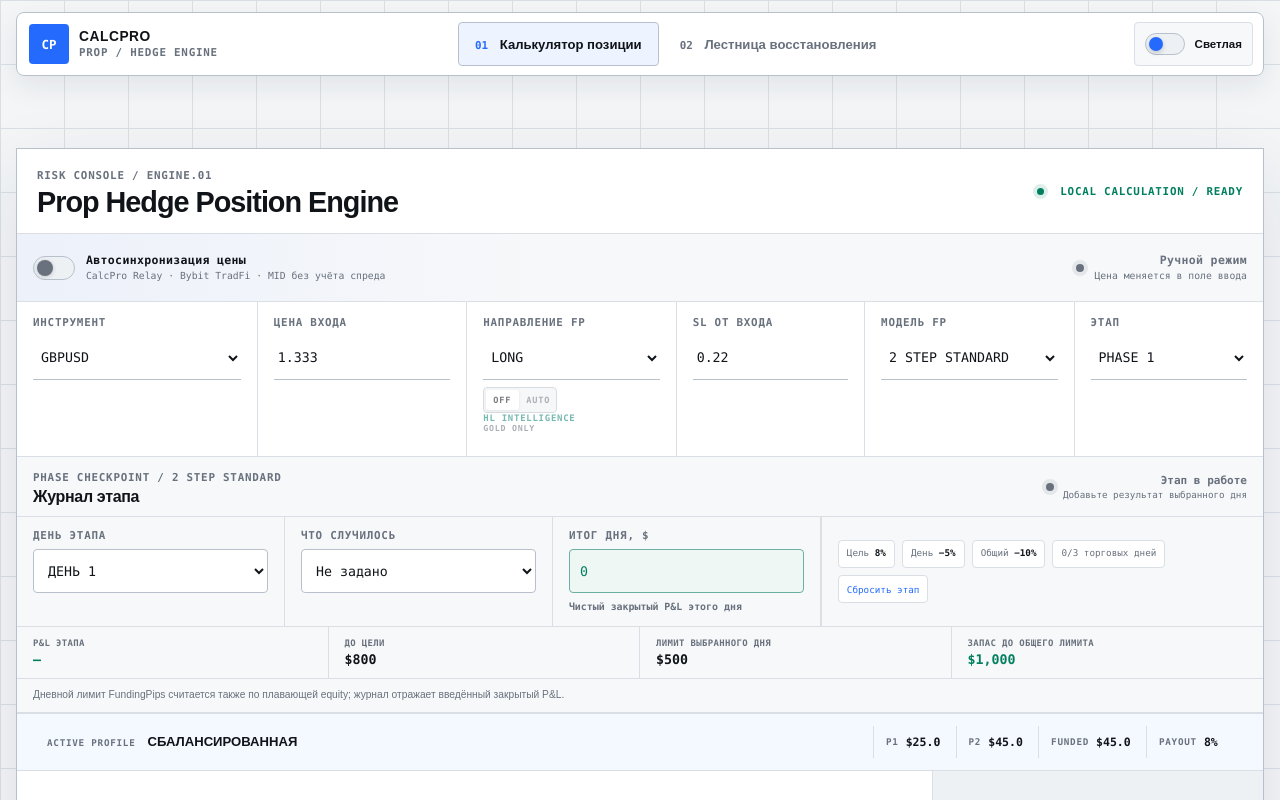
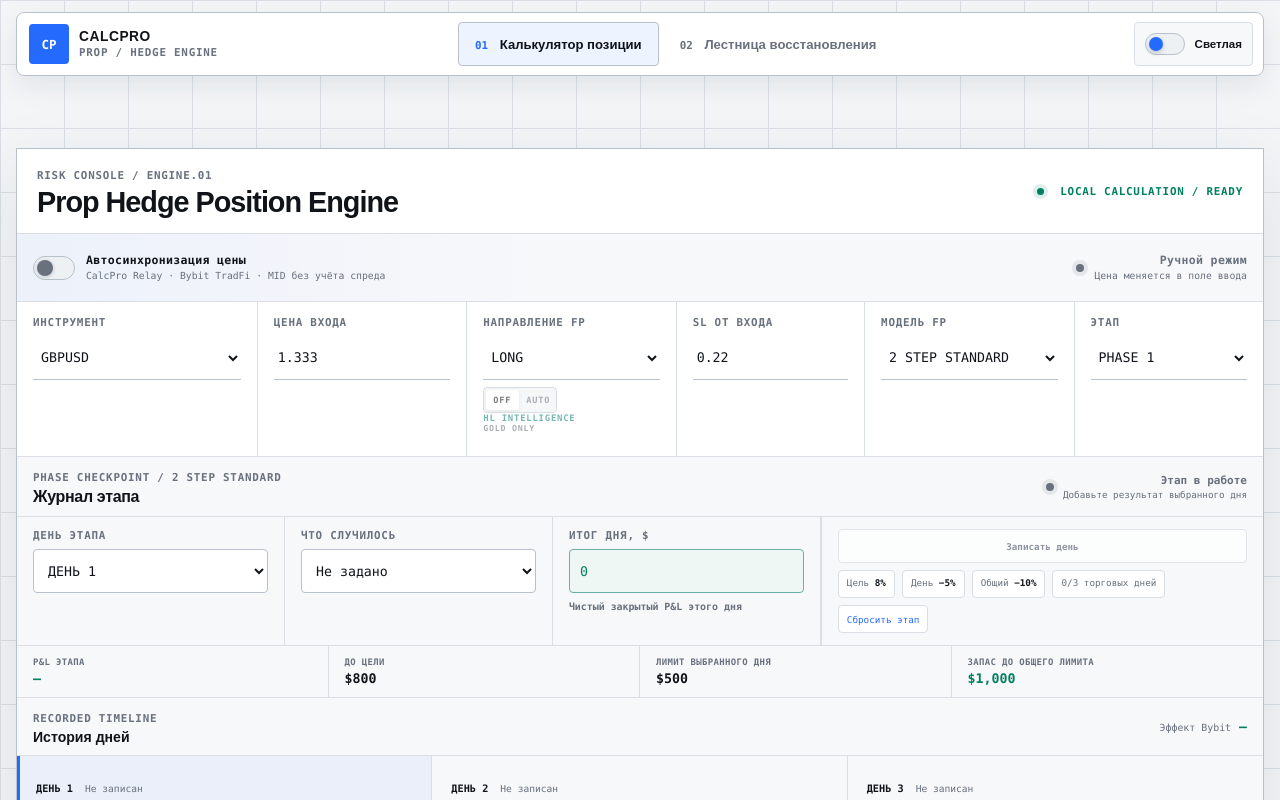
Before and after one commit to jack420xeppep-a11y/FundingPips-calc, a React (Vite) app: page / in a window 1280 px wide. Shown: the top 800 px of the page. Built offline with nearby package versions, Linux system fonts and the light colour scheme.

Commit message:
feat(ui): record phase days with Bybit history

```diff
--- a/src/App.jsx
+++ b/src/App.jsx
@@ -192,7 +192,8 @@ export default function App() {
     ledger: phaseLedger,
     profitSplit: positionValues.profitSplit,
     fundedPayout: positionValues.fundedPayout,
-  }), [phaseDay, phaseLedger, positionValues]);
+    bybitStake: position.status === 'ready' ? position.stake : 0,
+  }), [phaseDay, phaseLedger, position, positionValues]);
   const scenarios = useMemo(() => calculateScenarios(positionValues), [positionValues]);
   const breakEven = useMemo(() => calculateBreakEven(positionValues), [positionValues]);
   const strategyPresets = useMemo(
@@ -358,13 +359,18 @@ export default function App() {
     });
   };
 
-  const updateCheckpointEntry = (entry) => {
+  const recordCheckpointDay = (entry) => {
+    if (!['sl', 'tp'].includes(entry.outcome) || !(Number(entry.amount) > 0)) return;
     setPhaseLedger((current) => updatePhaseLedger(
       current,
       positionValues.stage,
       phaseDay,
-      entry,
+      {
+        ...entry,
+        bybitStake: position.status === 'ready' ? position.stake : 0,
+      },
     ));
+    setPhaseDay((current) => Math.min(3, current + 1));
   };
 
   const resetCheckpointStage = () => {
@@ -482,7 +488,7 @@ export default function App() {
                 checkpoint={phaseCheckpoint}
                 selectedDay={phaseDay}
                 onDayChange={setPhaseDay}
-                onEntryChange={updateCheckpointEntry}
+                onRecord={recordCheckpointDay}
                 onReset={resetCheckpointStage}
               />
               <ActiveStrategyBar profile={activeStrategy} />
--- a/src/components/PhaseCheckpoint.jsx
+++ b/src/components/PhaseCheckpoint.jsx
@@ -1,7 +1,8 @@
-import React from 'react';
+import React, { useEffect, useState } from 'react';
 
 import { formatMoney, formatSignedMoney } from '../format.js';
 import Field from './Field.jsx';
+import PhaseHistory from './PhaseHistory.jsx';
 
 const statusCopy = {
   tracking: ['Этап в работе', 'Добавьте результат выбранного дня'],
@@ -14,10 +15,21 @@ export default function PhaseCheckpoint({
   checkpoint,
   selectedDay,
   onDayChange,
-  onEntryChange,
+  onRecord,
   onReset,
 }) {
   const entry = checkpoint.selectedEntry;
+  const [draft, setDraft] = useState(() => ({
+    outcome: entry.outcome,
+    amount: entry.amount,
+  }));
+  useEffect(() => {
+    setDraft({ outcome: entry.outcome, amount: entry.amount });
+  }, [checkpoint.stage, entry.amount, entry.outcome, selectedDay]);
+  const canRecord = ['sl', 'tp'].includes(draft.outcome) && Number(draft.amount) > 0;
+  const selectedDayRecorded = checkpoint.recordedDays.some(
+    (record) => record.day === Number(selectedDay),
+  );
   const [statusTitle, statusDetail] = statusCopy[checkpoint.status] ?? statusCopy.tracking;
   const dayRequirement = checkpoint.requiredTradingDays > 0
     ? `${checkpoint.tradingDays}/${checkpoint.requiredTradingDays} торговых дней`
@@ -54,8 +66,8 @@ export default function PhaseCheckpoint({
           <Field
             id="phaseOutcome"
             label="Что случилось"
-            value={entry.outcome}
-            onChange={(_field, value) => onEntryChange({ ...entry, outcome: value })}
+            value={draft.outcome}
+            onChange={(_field, value) => setDraft((current) => ({ ...current, outcome: value }))}
             options={[
               { value: 'none', label: 'Не задано' },
               { value: 'sl', label: 'SL / убыток' },
@@ -65,16 +77,24 @@ export default function PhaseCheckpoint({
           <Field
             id="phaseAmount"
             label="Итог дня, $"
-            value={entry.amount}
-            onChange={(_field, value) => onEntryChange({ ...entry, amount: value })}
+            value={draft.amount}
+            onChange={(_field, value) => setDraft((current) => ({ ...current, amount: value }))}
             step="1"
             min="0"
-            readOnly={entry.outcome === 'none'}
+            readOnly={draft.outcome === 'none'}
             hint="Чистый закрытый P&L этого дня"
           />
         </div>
 
         <div className="phase-checkpoint__rules" aria-label="Правила выбранного этапа">
+          <button
+            className="phase-checkpoint__record"
+            type="button"
+            disabled={!canRecord}
+            onClick={() => onRecord(draft)}
+          >
+            {selectedDayRecorded ? 'Обновить день' : 'Записать день'}
+          </button>
           <span>Цель <b>{checkpoint.targetPct}%</b></span>
           <span>День <b>−{checkpoint.dailyLossPct}%</b></span>
           <span>Общий <b>−{checkpoint.maxLossPct}%</b></span>
@@ -106,6 +126,12 @@ export default function PhaseCheckpoint({
         </div>
       </dl>
 
+      <PhaseHistory
+        checkpoint={checkpoint}
+        selectedDay={selectedDay}
+        onDayChange={onDayChange}
+      />
+
       {checkpoint.concentrationTriggered ? (
         <p className="phase-checkpoint__warning">
           Идея превысила 60% цели ({formatMoney(checkpoint.concentrationThreshold)}):
--- /dev/null
+++ b/src/components/PhaseHistory.jsx
@@ -0,0 +1,60 @@
+import React, { useMemo } from 'react';
+
+import { formatSignedMoney } from '../format.js';
+
+export default function PhaseHistory({ checkpoint, selectedDay, onDayChange }) {
+  const recordedByDay = useMemo(() => new Map(
+    checkpoint.recordedDays.map((record) => [record.day, record]),
+  ), [checkpoint.recordedDays]);
+
+  return (
+    <section className="phase-history" aria-labelledby="phase-history-title">
+      <header className="phase-history__head">
+        <div>
+          <span className="section-code">Recorded timeline</span>
+          <h3 id="phase-history-title">История дней</h3>
+        </div>
+        <span>
+          Эффект Bybit <b className={checkpoint.bybitPnl >= 0 ? 'positive' : 'negative'}>
+            {formatSignedMoney(checkpoint.bybitPnl)}
+          </b>
+        </span>
+      </header>
+      <div className="phase-history__list" role="list">
+        {[1, 2, 3].map((day) => {
+          const record = recordedByDay.get(day);
+          return (
+            <div key={day} role="listitem">
+              <button
+                type="button"
+                className={selectedDay === day ? 'is-selected' : ''}
+                aria-pressed={selectedDay === day}
+                onClick={() => onDayChange(day)}
+              >
+                <span className="phase-history__day">День {day}</span>
+                {record ? (
+                  <>
+                    <span>
+                      <small>FundingPips {record.outcome.toUpperCase()}</small>
+                      <b className={record.fpPnl >= 0 ? 'positive' : 'negative'}>
+                        {formatSignedMoney(record.fpPnl)}
+                      </b>
+                    </span>
+                    <span>
+                      <small>Bybit {record.bybitOutcome.toUpperCase()}</small>
+                      <b className={record.bybitPnl >= 0 ? 'positive' : 'negative'}>
+                        {formatSignedMoney(record.bybitPnl)}
+                      </b>
+                    </span>
+                  </>
+                ) : (
+                  <span className="phase-history__empty">Не записан</span>
+                )}
+              </button>
+            </div>
+          );
+        })}
+      </div>
+    </section>
+  );
+}
--- a/src/domain/propRules.js
+++ b/src/domain/propRules.js
@@ -32,7 +32,7 @@ export const PROFIT_SPLIT_OPTIONS = Object.freeze({
 
 const STAGES = Object.freeze(['p1', 'p2', 'funded']);
 const DAY_COUNT = 3;
-const EMPTY_DAY = Object.freeze({ outcome: 'none', amount: 0 });
+const EMPTY_DAY = Object.freeze({ outcome: 'none', amount: 0, bybitStake: null });
 
 const round = (value, decimals = 2) => {
   const factor = 10 ** decimals;
@@ -44,7 +44,12 @@ const modelRules = (model) => MODEL_RULES[model] ?? MODEL_RULES.standard;
 const normalizeDay = (entry) => {
   const outcome = ['sl', 'tp'].includes(entry?.outcome) ? entry.outcome : 'none';
   const amount = Math.max(0, Number(entry?.amount) || 0);
-  return { outcome, amount: round(amount) };
+  const rawBybitStake = Number(entry?.bybitStake);
+  const bybitStake = entry?.bybitStake !== null && entry?.bybitStake !== undefined &&
+    Number.isFinite(rawBybitStake)
+    ? round(Math.max(0, rawBybitStake))
+    : null;
+  return { outcome, amount: round(amount), bybitStake };
 };
 
 export function getPropModelPreset(accountModel = 'standard') {
@@ -143,6 +148,7 @@ export function calculatePhaseCheckpoint({
   ledger = createEmptyPhaseLedger(),
   profitSplit,
   fundedPayout = 8,
+  bybitStake = 0,
 } = {}) {
   const rules = getPropRules({
     accountModel,
@@ -181,6 +187,21 @@ export function calculatePhaseCheckpoint({
   const concentrationTriggered = rules.concentrationThreshold !== null && included.some((entry) => (
     entry.outcome === 'tp' && entry.amount > rules.concentrationThreshold
   ));
+  const mirroredStake = Math.max(0, Number(bybitStake) || 0);
+  const recordedDays = entries.flatMap((entry, index) => {
+    if (entry.outcome === 'none' || entry.amount <= 0) return [];
+    const fpPnl = signedPnl(entry);
+    const fpLost = entry.outcome === 'sl';
+    const dayStake = entry.bybitStake ?? mirroredStake;
+    return [{
+      day: index + 1,
+      outcome: entry.outcome,
+      fpPnl: round(fpPnl),
+      bybitOutcome: fpLost ? 'tp' : 'sl',
+      bybitPnl: round(fpLost ? dayStake : -dayStake),
+    }];
+  });
+  const bybitPnl = recordedDays.reduce((total, entry) => total + entry.bybitPnl, 0);
 
   let status = 'tracking';
   if (dailyBreach || maxLossBreach) status = 'breached';
@@ -205,6 +226,8 @@ export function calculatePhaseCheckpoint({
     dailyBreach,
     maxLossBreach,
     concentrationTriggered,
+    recordedDays,
+    bybitPnl: round(bybitPnl),
     status,
   };
 }
--- a/src/styles.css
+++ b/src/styles.css
@@ -611,6 +611,29 @@ html[data-theme="dark"] .theme-toggle__knob {
   outline: 0;
 }
 
+.phase-checkpoint__rules .phase-checkpoint__record {
+  flex-basis: 100%;
+  min-height: 34px;
+  border-color: var(--color-accent);
+  color: var(--color-surface);
+  background: var(--color-accent);
+  font-weight: 800;
+}
+
+.phase-checkpoint__rules .phase-checkpoint__record:hover,
+.phase-checkpoint__rules .phase-checkpoint__record:focus-visible {
+  color: var(--color-surface);
+  background: color-mix(in srgb, var(--color-accent) 88%, var(--color-ink));
+}
+
+.phase-checkpoint__rules .phase-checkpoint__record:disabled {
+  border-color: var(--color-line);
+  color: var(--color-muted);
+  background: var(--color-surface);
+  cursor: not-allowed;
+  opacity: 0.72;
+}
+
 .phase-checkpoint__summary {
   display: grid;
   grid-template-columns: repeat(4, minmax(0, 1fr));
@@ -659,6 +682,100 @@ html[data-theme="dark"] .theme-toggle__knob {
 .phase-checkpoint__warning {
   color: var(--color-warning);
   background: color-mix(in srgb, var(--color-warning) 8%, transparent);
+}
+
+.phase-history {
+  border-top: 1px solid var(--color-line);
+}
+
+.phase-history__head {
+  display: flex;
+  align-items: center;
+  justify-content: space-between;
+  gap: var(--space-4);
+  padding: 10px 16px;
+  border-bottom: 1px solid var(--color-line);
+}
+
+.phase-history__head h3 {
+  margin: 3px 0 0;
+  font-size: 0.88rem;
+}
+
+.phase-history__head > span {
+  display: inline-flex;
+  align-items: baseline;
+  gap: 8px;
+  color: var(--color-muted);
+  font-family: var(--font-mono);
+  font-size: 0.62rem;
+}
+
+.phase-history__head > span b {
+  font-size: 0.82rem;
+}
+
+.phase-history__list {
+  display: grid;
+  grid-template-columns: repeat(3, minmax(0, 1fr));
+}
+
+.phase-history__list > div:not(:last-child) {
+  border-right: 1px solid var(--color-line);
+}
+
+.phase-history__list button {
+  display: grid;
+  grid-template-columns: auto repeat(2, minmax(0, 1fr));
+  width: 100%;
+  min-height: 64px;
+  align-items: center;
+  gap: 12px;
+  padding: 10px 16px;
+  border: 0;
+  border-left: 3px solid transparent;
+  color: var(--color-ink);
+  background: transparent;
+  text-align: left;
+  cursor: pointer;
+}
+
+.phase-history__list button:hover,
+.phase-history__list button:focus-visible,
+.phase-history__list button.is-selected {
+  border-left-color: var(--color-accent);
+  outline: 0;
+  background: color-mix(in srgb, var(--color-accent) 6%, transparent);
+}
+
+.phase-history__day {
+  font-family: var(--font-mono);
+  font-size: 0.64rem;
+  font-weight: 800;
+  text-transform: uppercase;
+}
+
+.phase-history__list button > span:not(.phase-history__day) {
+  display: grid;
+  gap: 3px;
+}
+
+.phase-history__list small {
+  color: var(--color-muted);
+  font-family: var(--font-mono);
+  font-size: 0.52rem;
+}
+
+.phase-history__list b {
+  font-family: var(--font-mono);
+  font-size: 0.72rem;
+}
+
+.phase-history__empty {
+  grid-column: span 2;
+  color: var(--color-muted);
+  font-family: var(--font-mono);
+  font-size: 0.6rem;
 }
 
 .field {
@@ -2670,6 +2787,20 @@ tbody tr:hover {
 
   .phase-checkpoint__summary > div:nth-child(n + 3) {
     border-top: 1px solid var(--color-line);
+  }
+
+  .phase-history__head {
+    align-items: flex-start;
+    flex-direction: column;
+  }
+
+  .phase-history__list {
+    grid-template-columns: 1fr;
+  }
+
+  .phase-history__list > div:not(:last-child) {
+    border-right: 0;
+    border-bottom: 1px solid var(--color-line);
   }
 
   .section-head {
```
Also changed, not shown: scripts/smoke-position-workspace.mjs (+25 -8 lines), 2 other files (tests, documents, lock files or other folders).
